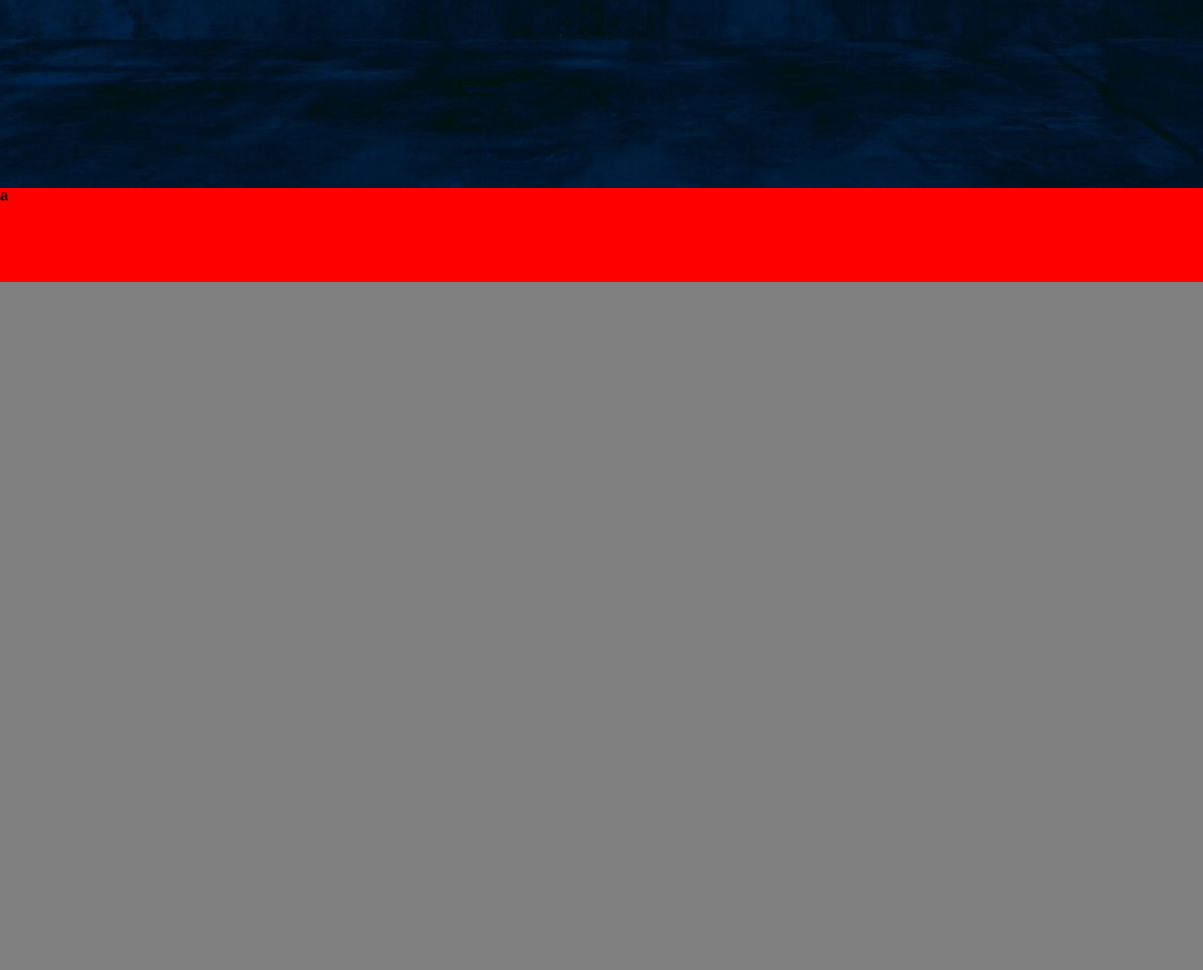
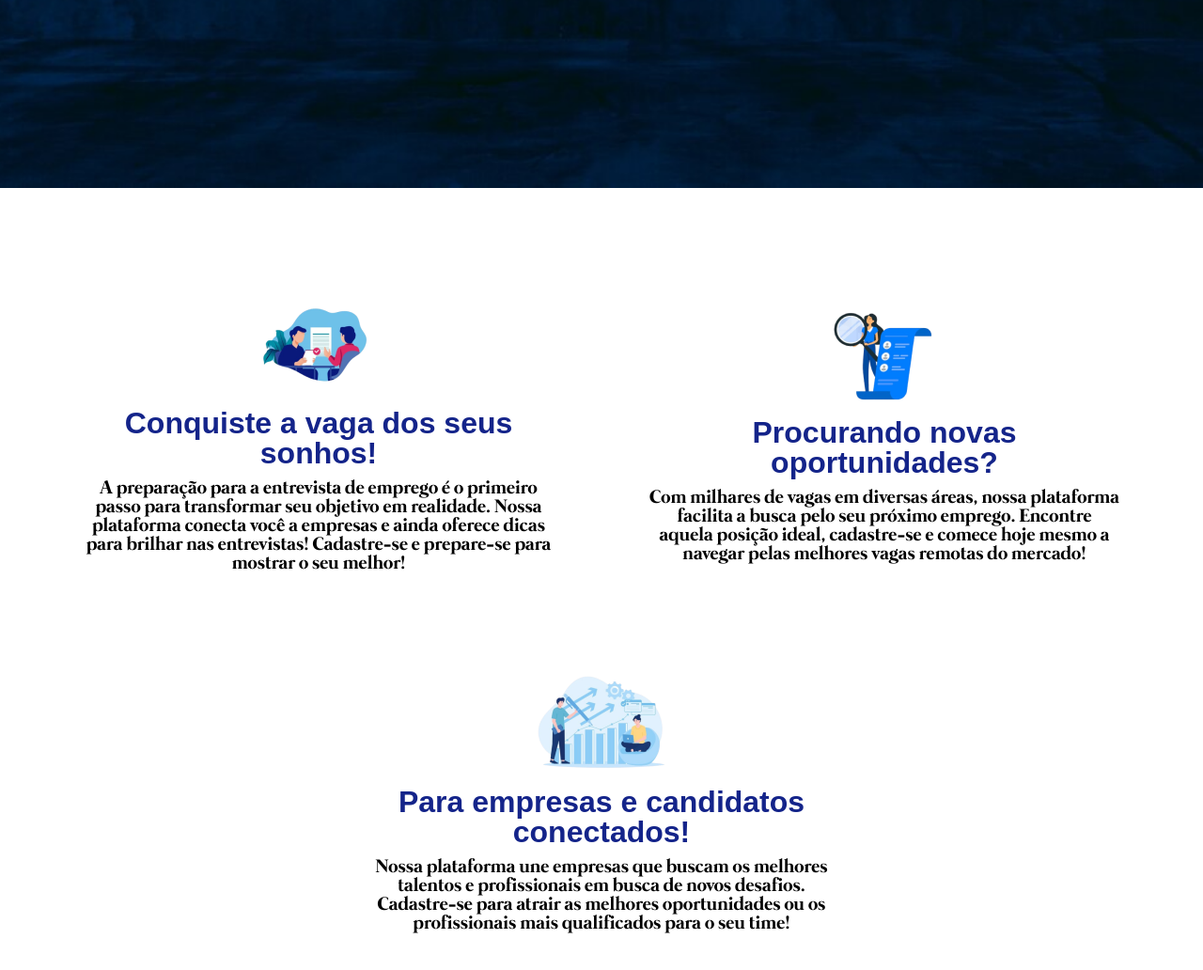
Before and after one commit to andreluizdasilvaa/JobHub, a website: page public/html/home.html in a window 1280 px wide. Shown: the part 600-1632 px from the top of the page at 94% size. Before the commit the page ends 900 px from the top, so only its background shows below. Drawn offline with Linux system fonts and the light colour scheme.

Commit message:
modal_sec1 quase pronto

```diff
--- a/public/css/home.css
+++ b/public/css/home.css
@@ -1,5 +1,17 @@
 @import url(utilities/global.css);
 @import url(components/header.css);
+
+h4 {
+    color: var(--primary-blue);
+    font-size: var(--h5);
+    font-family: var(--font-greenmkt);
+    font-weight: bold;
+}
+
+p {
+    color: var(--black);
+    font-size: var(--h7);
+}
 
 
 .conteiner_sec_main {
@@ -42,8 +54,32 @@
     font-size: var(--h6);
     z-index: 1;
 }
+/* sec1 */
 
-section {
-    height: 100px;
-    background-color: red;
+.sec_1-list {
+    margin: 75px 0px;
 }
+
+.sec_1-list ul {
+    display: flex;
+    justify-content: center;
+    flex-wrap: wrap;
+    gap: 34px;
+    width: 100%;
+}
+
+.sec_1-list ul li {
+    display: flex;
+    flex-direction: column;
+    justify-content: center;
+    align-items: center;
+    gap: 12px;
+    padding: 34px;
+
+    max-width: 500px;
+}
+
+.sec_1-list ul li h4,
+.sec_1-list ul li p {
+    text-align: center;
+}
--- a/public/css/utilities/global.css
+++ b/public/css/utilities/global.css
@@ -139,8 +139,21 @@ html {
 
 body {
     font-size: var(--size-body);
-    background-color: gray;
+    background-color: var(--white);
     font-family: var(--font-mermaid);
     text-decoration: none;
     /* overflow-x: hidden; */
 }
+
+::-webkit-scrollbar{
+    width: 8px;
+}
+
+::-webkit-scrollbar-thumb{
+    background-color: var(--secundary-blue);
+    border-radius: 10px;
+}
+
+::-webkit-scrollbar-track{
+    background-color: #000;
+}
--- a/public/html/home.html
+++ b/public/html/home.html
@@ -92,8 +92,31 @@
             </div>
 
             <!-- Sec1 -->
-            <section>
-                <p>a</p>
+            <section class="sec_1-list">
+                <ul>
+                    <li>
+                        <img src="../assets/imgs/index/list1.png" alt="Ilustration">
+                        <h4>Conquiste a vaga dos seus sonhos!</h4>
+                        <p>A preparação para a entrevista de emprego é
+                            o primeiro passo para transformar seu objetivo
+                            em realidade. Nossa plataforma conecta você
+                            a empresas e ainda oferece dicas para brilhar
+                            nas entrevistas! Cadastre-se e prepare-se para
+                            mostrar o seu melhor!</p>
+                    </li>
+
+                    <li>
+                        <img src="../assets/imgs/index/list2.png" alt="Ilustration">
+                        <h4>Procurando novas oportunidades?</h4>
+                        <p>Com milhares de vagas em diversas áreas, nossa plataforma facilita a busca pelo seu próximo emprego. Encontre aquela posição ideal, cadastre-se e comece hoje mesmo a navegar pelas melhores vagas remotas do mercado!</p>
+                    </li>
+
+                    <li>
+                        <img src="../assets/imgs/index/list3.png" alt="Ilustration">
+                        <h4>Para empresas e candidatos conectados!</h4>
+                        <p>Nossa plataforma une empresas que buscam os melhores talentos e profissionais em busca de novos desafios. Cadastre-se para atrair as melhores oportunidades ou os profissionais mais qualificados para o seu time!</p>
+                    </li>
+                </ul>
             </section>
         </main>
     </body>
```
Also changed, not shown: public/assets/imgs/index/list1.png (added), public/assets/imgs/index/list2.png (added), public/assets/imgs/index/list3.png (added).
